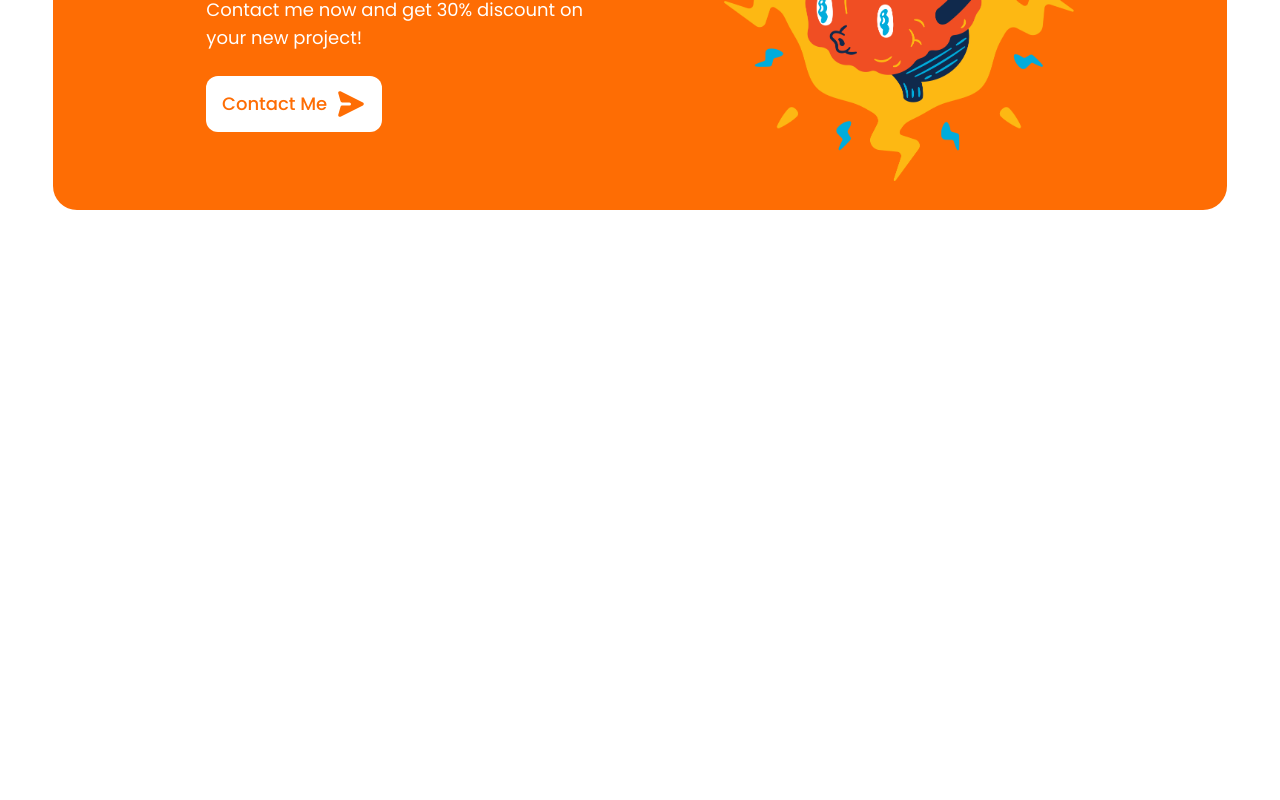
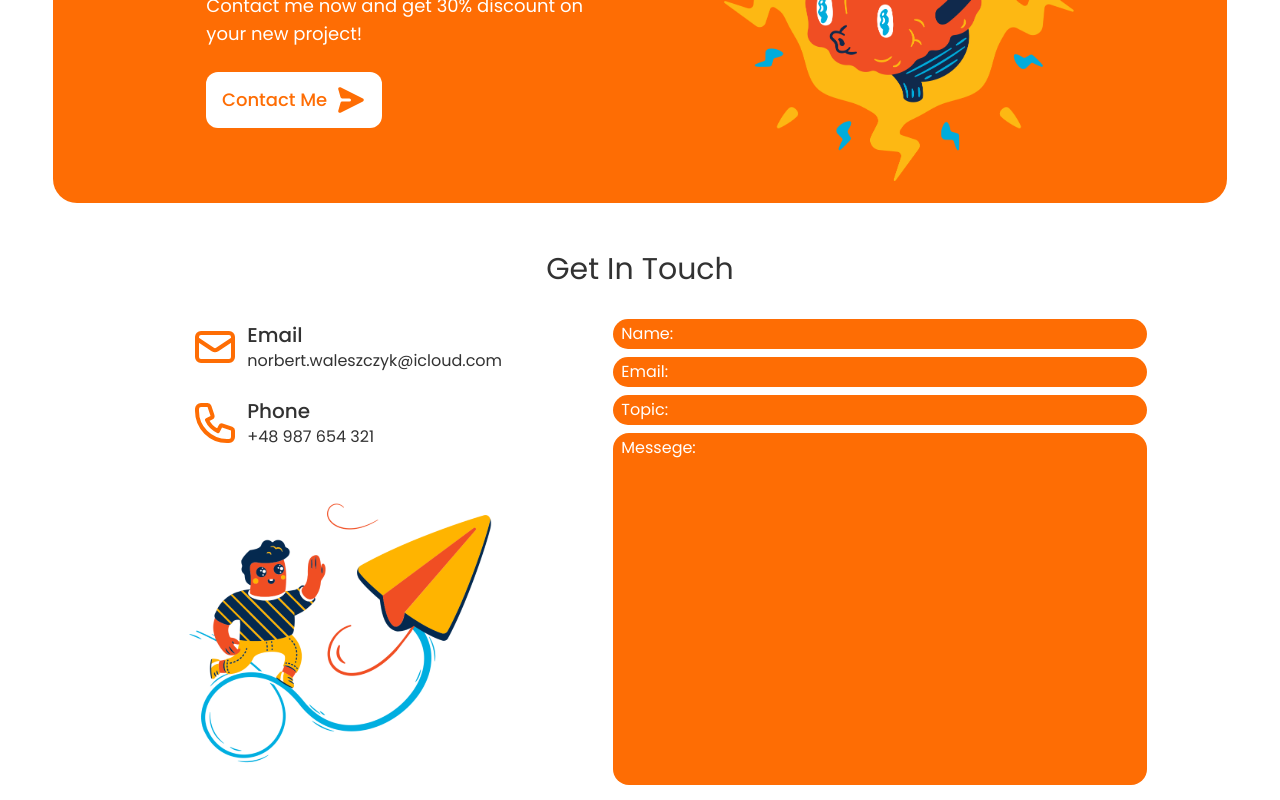
Before and after one commit to Nik0di3m/NikoCode, a Next.js app: page / in a window 1280 px wide. Shown: the part 3022-3822 px from the top of the page. Before the commit the page ends 3232 px from the top, so only its background shows below. Built offline with nearby package versions, Linux system fonts and the light colour scheme.

Commit message:
ContactEnd

```diff
--- /dev/null
+++ b/components/Contact/Contact.js
@@ -0,0 +1,46 @@
+import Image from 'next/image'
+import { MailIcon, PhoneIcon } from '@heroicons/react/outline'
+const Contact = () => {
+    return (
+        <div className="flex flex-col items-center mt-12">
+            <h2 className="text-3xl">Get In Touch</h2>
+            <div className="flex flex-col-reverse items-center lg:flex lg:flex-row w-[95%] lg:w-10/12 lg:justify-around mt-8">
+                {/* main */}
+                <div className="flex flex-col justify-between items-center lg:w-2/5">
+                    <div className="flex flex-col h-full justify-around">
+                        {/* email and phone */}
+                        <div className="flex items-center mb-6">
+                            <MailIcon className='h-12 w-12 text-orange' />
+                            <div className="ml-2">
+                                <h3 className="text-xl font-medium">Email</h3>
+                                <p>norbert.waleszczyk@icloud.com</p>
+                            </div>
+                        </div>
+                        <div className="flex items-center">
+                            <PhoneIcon className="h-12 w-12 text-orange" />
+                            <div className="ml-2">
+                                <h3 className="text-xl font-medium">Phone</h3>
+                                <p>+48 987 654 321</p>
+                            </div>
+                        </div>
+                    </div>
+                    <div className="flex">
+                        {/* image */}
+                        <Image src="/images/send.svg" width={350} height={350} />
+                    </div>
+                </div>
+                <div className="lg:w-2/4 text-light">
+                    {/* form */}
+                    <form>
+                        <input type="text" placeholder="Name:" className="rounded-2xl bg-orange p-[3px] w-full placeholder-light outline-none mb-2 pl-2" />
+                        <input type="email" placeholder="Email:" className="rounded-2xl bg-orange p-[3px] w-full placeholder-light outline-none mb-2 pl-2" />
+                        <input type="text" placeholder="Topic:" className="rounded-2xl bg-orange p-[3px] w-full placeholder-light outline-none mb-2 pl-2" />
+                        <textarea type="text" placeholder="Messege:" style={{ height: '22rem' }} className="rounded-2xl bg-orange p-[3px] w-full placeholder-light outline-none mb-2 pl-2 h-80 resize-none" />
+                    </form>
+                </div>
+            </div>
+        </div>
+    )
+}
+
+export default Contact
--- a/components/NewProject/NewProject.js
+++ b/components/NewProject/NewProject.js
@@ -15,7 +15,7 @@ const NewProject = () => {
                     style="w-44 font-medium mt-6"
                 />
             </div>
-            <div className="mt-12 lg:mt-0">
+            <div className="flex justify-center mt-12 lg:mt-0">
                 {/* image */}
                 <Image src="/images/success.png" width={350} height={350} objectFit='contain' />
             </div>
--- a/pages/index.js
+++ b/pages/index.js
@@ -1,5 +1,6 @@
 import Head from 'next/head'
 import AboutMe from '../components/AboutMe/AboutMe'
+import Contact from '../components/Contact/Contact'
 import Hero from '../components/Hero/Hero'
 import Menu from '../components/Menu/Menu'
 import MyJourney from '../components/MyJourney/MyJourney'
@@ -21,6 +22,7 @@ const index = () => {
         <Services />
         <Portfolio />
         <NewProject />
+        <Contact />
       </div>
 
     </div>
```
Also changed, not shown: public/images/send.svg (added).
